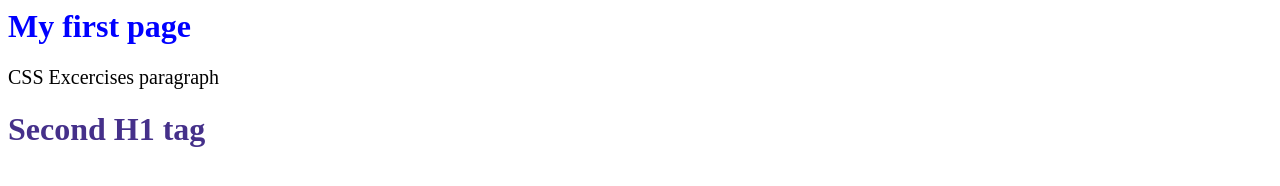
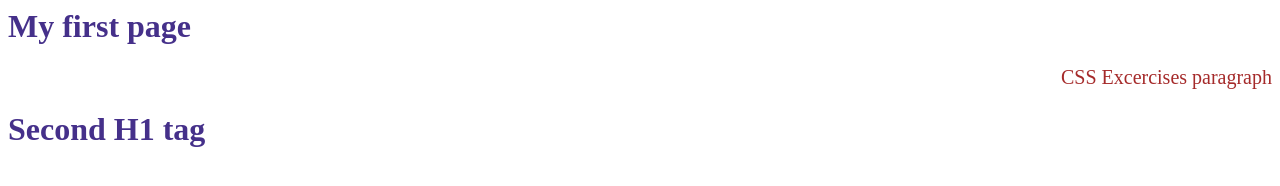
Before and after one commit to Sunthewhat/105_2, a plain HTML site: page index.html in a window 1280 px wide. Drawn offline with Linux system fonts and the light colour scheme.

Commit message:
4th commit --external css

```diff
--- /dev/null
+++ b/css/ex_css_01.css
@@ -0,0 +1,6 @@
+h1 {color: rgb(69, 48, 138);}
+p {
+    font-size: 20px;
+    color: brown;
+    text-align: right;
+}
--- a/index.html
+++ b/index.html
@@ -2,14 +2,15 @@
     <head>
         <meta charset="UTF-8">
         <title>ex-css-01</title>
-        <style>
+        <!-- <style>
             h1 {color: rgb(69, 48, 138);}
             p {font-size: 20px;}
-        </style>
+        </style> -->
+        <link rel="stylesheet" href="/css/ex_css_01.css">
     </head>
     <body>
-        <h1 style="color: blue;">My first page</h1>
-        <p style="font-size: 20px;">CSS Excercises paragraph</p>
+        <h1>My first page</h1>
+        <p>CSS Excercises paragraph</p>
         <h1>Second H1 tag</h1>
     </body>
 </html>
```
